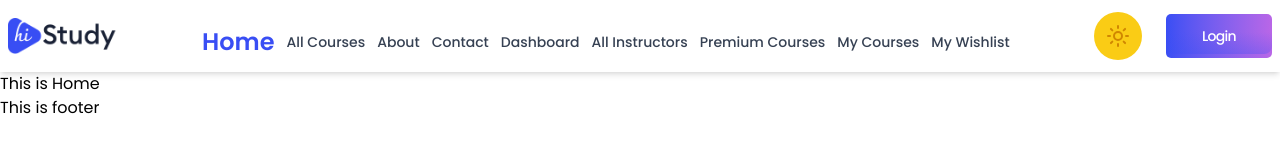
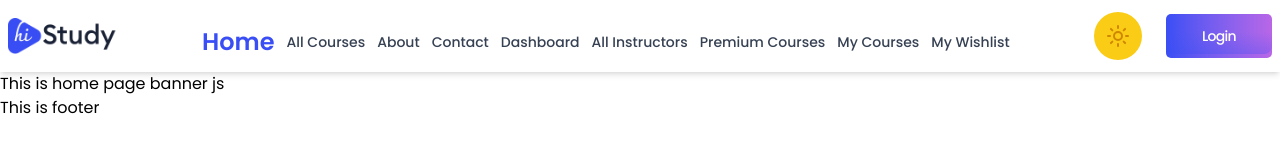
Before and after one commit to khalidhossain5000/hi-study-next-js-full-stack-project-web-app, a Next.js app: page / in a window 1280 px wide. Shown: the top 162 px of the page. Built offline with nearby package versions, Linux system fonts and the light colour scheme; a web font is replaced by a local one.

Commit message:
banner added for home page and hoome page udpated

```diff
--- a/src/app/(Main-Public)/layout.js
+++ b/src/app/(Main-Public)/layout.js
@@ -1,5 +1,6 @@
-import Footer from "@/components/ui/Shared/Footer/Footer";
-import NavBar from "@/components/ui/Shared/Navbar/NavBar";
+import Footer from "@/components/Shared/Footer/Footer";
+import NavBar from "@/components/Shared/Navbar/NavBar";
+
 
 export default function RootLayout({ children }) {
   return (
--- a/src/app/(Main-Public)/page.js
+++ b/src/app/(Main-Public)/page.js
@@ -1,9 +1,10 @@
+import Banner from '@/components/HomePage/BannerSection/Banner';
 import React from 'react';
 
 const HomePage = () => {
     return (
         <div>
-            <h2>This is Home</h2>
+            <Banner/>
         </div>
     );
 };
--- /dev/null
+++ b/src/components/HomePage/BannerSection/Banner.jsx
@@ -0,0 +1,11 @@
+import React from 'react';
+
+const Banner = () => {
+    return (
+        <div>
+            <h2>This is home page banner js</h2>
+        </div>
+    );
+};
+
+export default Banner;
```
Also changed, not shown: src/components/Shared/Navbar/NavBar.jsx (renamed from src/components/ui/Shared/Navbar/NavBar.jsx, +4 -3 lines), src/components/Shared/AnimatedBurgerIcon/BurgerIcon.jsx (renamed from src/components/ui/Shared/AnimatedBurgerIcon/BurgerIcon.jsx), src/components/Shared/Button/Button.jsx (renamed from src/components/ui/Shared/Button/Button.jsx), src/components/Shared/Button/ButtonIcon.jsx (renamed from src/components/ui/Shared/Button/ButtonIcon.jsx), src/components/Shared/Footer/Footer.jsx (renamed from src/components/ui/Shared/Footer/Footer.jsx), src/components/Shared/Navbar/NavItem.jsx (renamed from src/components/ui/Shared/Navbar/NavItem.jsx), src/components/Shared/ResponsiveMenu/HomeMenu/HomeResponsiveMenu.jsx (renamed from src/components/ui/Shared/ResponsiveMenu/HomeMenu/HomeResponsiveMenu.jsx), src/components/Shared/ThemeToggle/ThemeToggle.jsx (renamed from src/components/ui/Shared/ThemeToggle/ThemeToggle.jsx).
